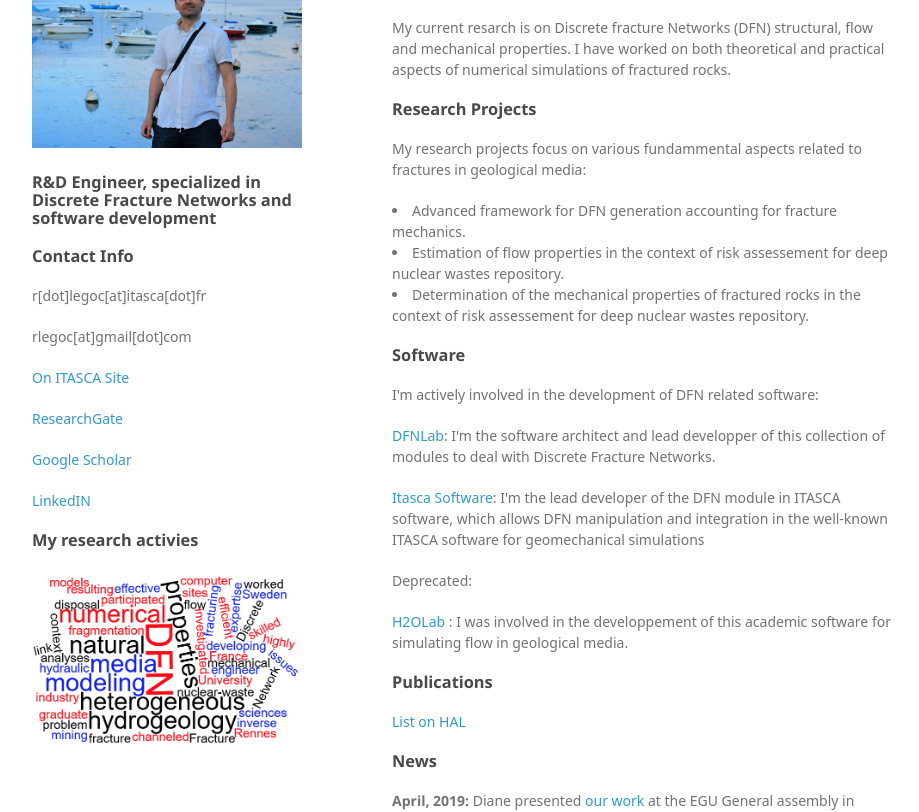
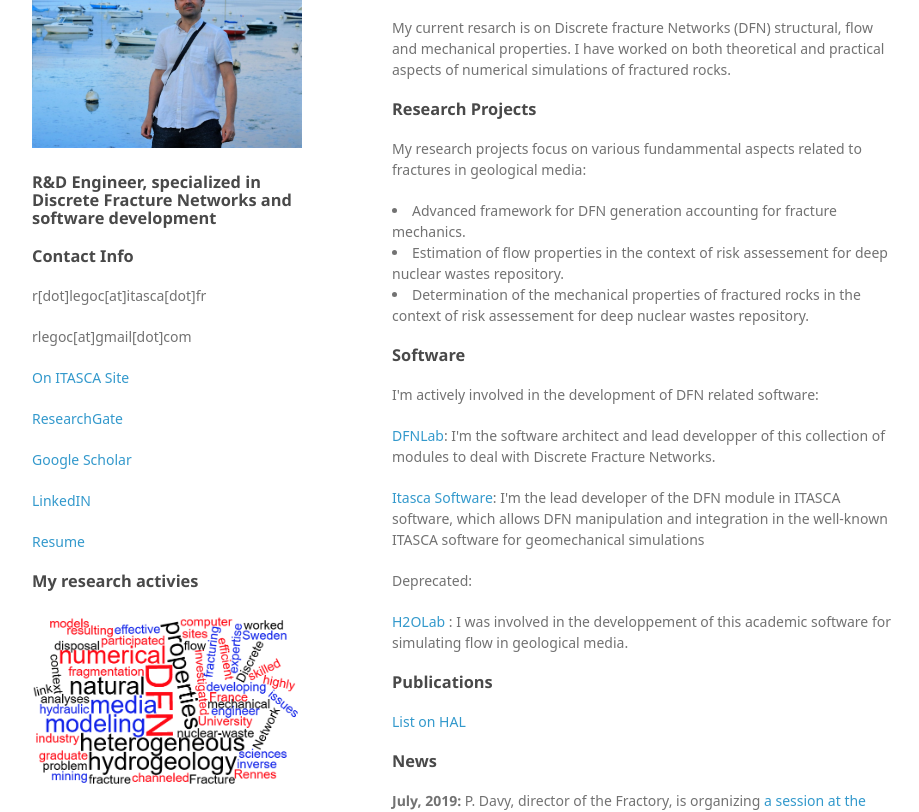
Before and after one commit to rlegoc/rlegoc.github.io, a plain HTML site: page index.html in a window 1280 px wide. Shown: the part 141-953 px from the top of the page, without its empty margins (178-1097 px from the left). Drawn offline with Linux system fonts and the light colour scheme; a web font is replaced by a local one.

Commit message:
add resume.pdfupdate news

```diff
--- a/index.html
+++ b/index.html
@@ -29,6 +29,7 @@
         <p><a href="https://www.researchgate.net/profile/Romain_Le_Goc" target="_blank">ResearchGate</a> </p>
         <p><a href="https://scholar.google.fr/citations?user=K2ohoq8AAAAJ&hl=fr" target="_blank">Google Scholar</a> </p>
         <p><a href="https://www.linkedin.com/in/romain-le-goc-8411752a/" target="_blank">LinkedIN</a> </p>
+		<p><a href="contents/resume.pdf" target="_blank">Resume</a> </p>
         <h3>My research activies</h3>
         <p> <img src="contents/wordcloud.png" alt="word cloud" width="300"   > </p>
       </header>
@@ -69,6 +70,8 @@
 <h3>
 <a id="news" class="anchor" href="#news" aria-hidden="true"><span aria-hidden="true" class="octicon octicon-link"></span></a>News</h3>
 <p>
+  <b>July, 2019:</b> P. Davy, director of the Fractory, is organizing <a href="https://agu.confex.com/agu/fm19/prelim.cgi/Session/72771" target="_blank"> a session at the AGU on fractured media </a>.
+     </br>
   <b>April, 2019:</b> Diane presented <a href="https://www.researchgate.net/publication/333603937_Characterization_of_the_spatial_distribution_of_sealing_in_fracture_networks_from_core-log_data_and_impact_on_network_connectivity_from_DFN_modeling" target="_blank"> our work </a>
      at the EGU General assembly in Vienna. </br>
   <b>November, 2018:</b> I participated in the Posiva Working Report
```
Also changed, not shown: 1 other file.
